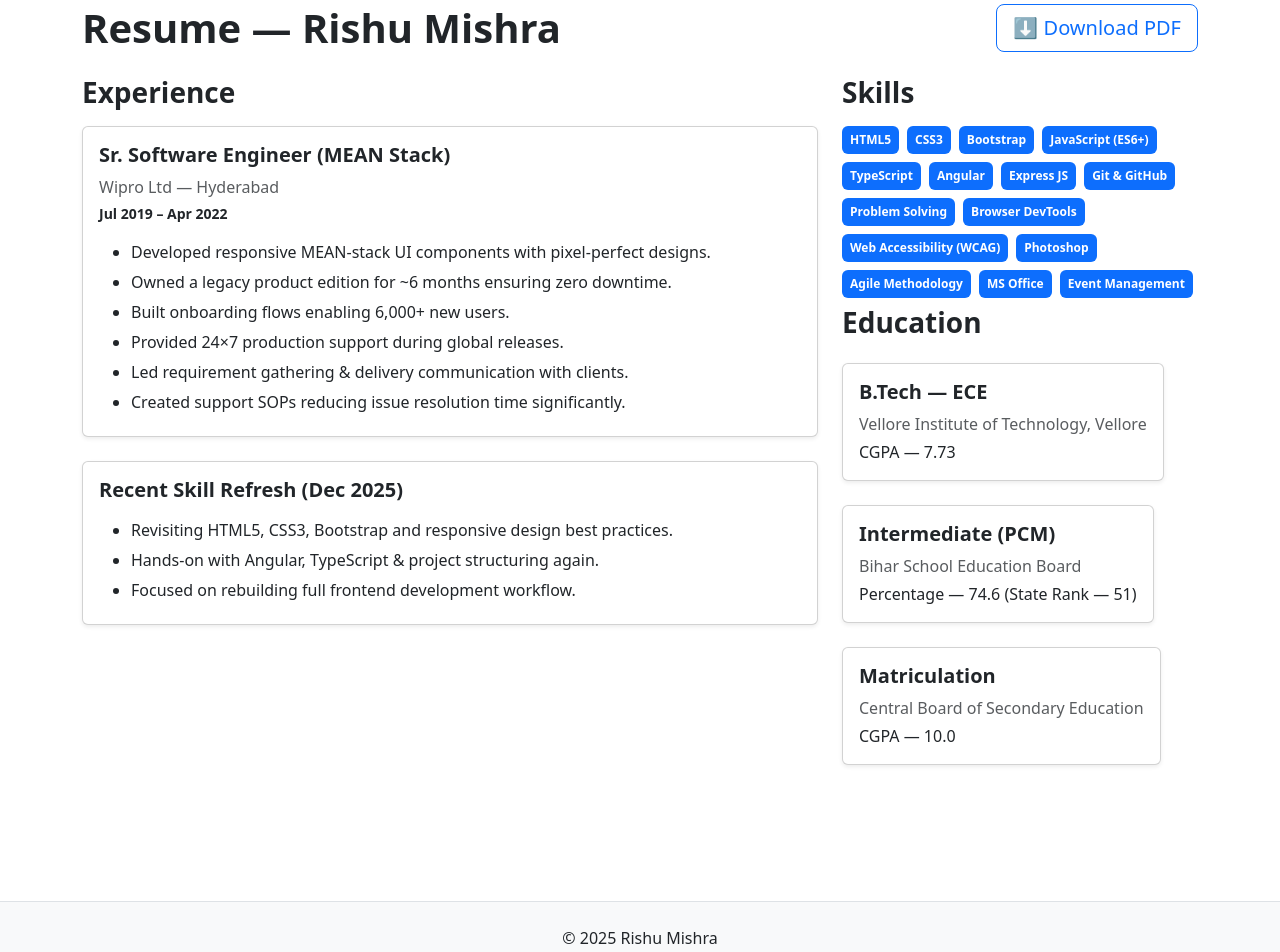
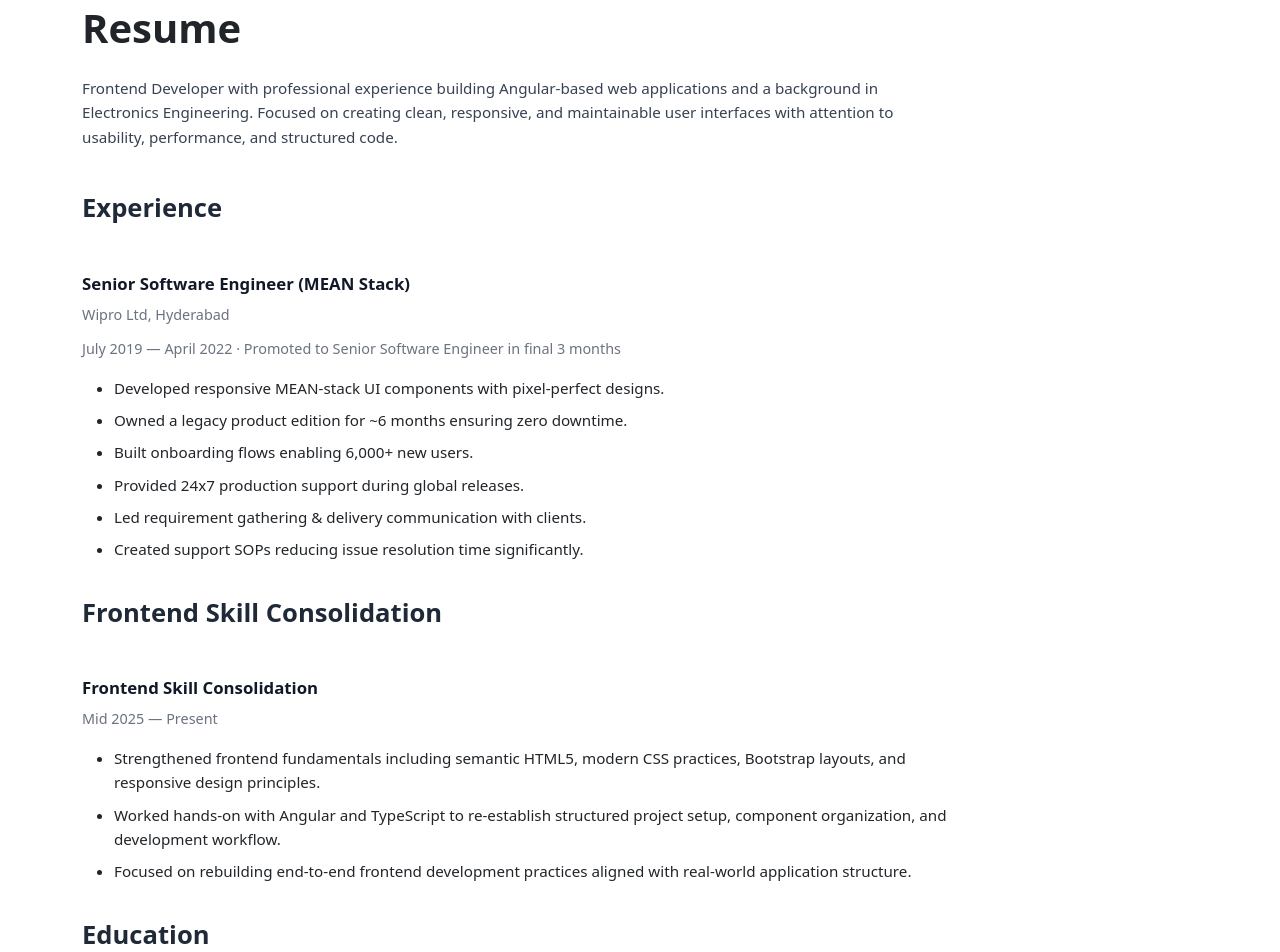
Before and after one commit to RishaanVats/RishuPortfolio, an Angular app: page /resume in a window 1280 px wide. Shown: the part 100-1052 px from the top of the page. Built offline with nearby package versions, Linux system fonts and the light colour scheme.

Commit message:
Reworked Skills Component

```diff
--- a/angular.json
+++ b/angular.json
@@ -27,6 +27,7 @@
               "src/assets"
             ],
             "styles": [
+              "node_modules/bootstrap-icons/font/bootstrap-icons.css",
               "node_modules/bootstrap/dist/css/bootstrap.min.css",
               "src/styles.css"
             ],
--- a/package.json
+++ b/package.json
@@ -30,6 +30,7 @@
     "@angular/platform-browser": "^21.0.0",
     "@angular/router": "^21.0.0",
     "bootstrap": "^5.3.8",
+    "bootstrap-icons": "^1.13.1",
     "rxjs": "~7.8.0",
     "tslib": "^2.3.0"
   },
--- a/src/app/components/hero/hero.html
+++ b/src/app/components/hero/hero.html
@@ -7,7 +7,7 @@
       </p>
       <p class="hero-subtitle ">I build clean, responsive frontend applications using Angular, focusing on performance, usability, and maintainable code.</p>
       <a routerLink="/projects" class="btn btn-primary mt-3 me-2 hero-actions">View Projects</a>
-      <a routerLink="/contact" class="btn btn-outline-primary mt-3 hero-actions">GitHub</a>
+      <a href="https://github.com/RishaanVats" target="_blank" class="btn btn-outline-primary mt-3 hero-actions">GitHub</a>
     </div>
 
     <div class="col-md-6 text-center mt-4">
--- a/src/app/components/resume/resume.css
+++ b/src/app/components/resume/resume.css
@@ -1,3 +1,39 @@
 ul li {
-  margin-bottom: 6px;
+  margin-bottom: 0.5rem;
+  max-width: 100ch;
+  line-height: 1.6;
+  font-size: 0.95rem;
 }
+
+.downloadBtn {
+  text-align-last: center;
+}
+
+.profSummary {
+  font-size: 0.95rem;
+  line-height: 1.6;
+  color: #374151;
+  max-width: 100ch;
+
+}
+
+.profTitle {
+  font-size: 1.05rem;
+  font-weight: 600;
+  margin-bottom: 8px;
+  color: #111827;
+}
+
+.profSubTitle {
+  font-size: 0.9rem;
+  color: #6b7280;
+  margin-bottom: 0.8rem;
+
+}
+
+.sectionHeading {
+  font-size: 1.6rem;
+  font-weight: 700;
+  margin-bottom: 1.2rem;
+  color: #1F2937;
+}
--- a/src/app/components/resume/resume.html
+++ b/src/app/components/resume/resume.html
@@ -2,103 +2,83 @@
 
     <!-- Header -->
     <div class="d-flex flex-column flex-md-row justify-content-between align-items-md-center mb-4">
-        <h1 class="fw-bold mb-3 mb-md-0">Resume — Rishu Mishra</h1>
-
-        <a class="btn btn-outline-primary btn-lg" href="/assets/Rishu_Mishra_Resume.pdf" download>
-            ⬇️ Download PDF
-        </a>
+        <h1 class="fw-bold mb-3 mb-md-0">Resume</h1>
     </div>
 
     <!-- Main Grid -->
     <div class="row g-4">
-
-        <!-- Left Column -->
-        <div class="col-md-8">
-
+        <div>
+            <!-- professional summary -->
+            <p class="profSummary">
+                Frontend Developer with professional experience building Angular-based web applications and a background
+                in Electronics Engineering.
+                Focused on creating clean, responsive, and maintainable user interfaces with attention to usability,
+                performance, and structured code.
+            </p>
+        </div>
         <!-- Experience -->
-            <h3 class="fw-bold mb-3">Experience</h3>
-
-            <div class="card shadow-sm mb-4">
-                <div class="card-body">
-                    <h5 class="card-title fw-bold">Sr. Software Engineer (MEAN Stack)</h5>
-                    <p class="text-muted mb-1">Wipro Ltd — Hyderabad</p>
-                    <p class="small fw-semibold">Jul 2019 – Apr 2022</p>
-
+        <p class="sectionHeading">Experience</p>
+        <div>
+            <p class="profTitle">Senior Software Engineer (MEAN Stack)</p>
+            <p class="profSubTitle">Wipro Ltd, Hyderabad</p>
+            <p class="profSubTitle">July 2019 — April 2022 · Promoted to Senior Software Engineer in final 3 months</p>
+            <div>
                 <ul class="mt-3 mb-0">
                     <li>Developed responsive MEAN-stack UI components with pixel-perfect designs.</li>
                     <li>Owned a legacy product edition for ~6 months ensuring zero downtime.</li>
                     <li>Built onboarding flows enabling 6,000+ new users.</li>
-                        <li>Provided 24×7 production support during global releases.</li>
+                    <li>Provided 24x7 production support during global releases.</li>
                     <li>Led requirement gathering & delivery communication with clients.</li>
                     <li>Created support SOPs reducing issue resolution time significantly.</li>
                 </ul>
             </div>
         </div>
-
-            <!-- Skill Refresh -->
-            <div class="card shadow-sm mb-4">
-                <div class="card-body">
-                    <h5 class="card-title fw-bold">Recent Skill Refresh (Dec 2025)</h5>
-
+        <!-- Frontend Skill Consolidation -->
+        <p class="sectionHeading">Frontend Skill Consolidation</p>
+        <div>
+            <p class="profTitle">Frontend Skill Consolidation</p>
+            <p class="profSubTitle">Mid 2025 — Present</p>
+            <div>
                 <ul class="mt-3 mb-0">
-                        <li>Revisiting HTML5, CSS3, Bootstrap and responsive design best practices.</li>
-                        <li>Hands-on with Angular, TypeScript & project structuring again.</li>
-                        <li>Focused on rebuilding full frontend development workflow.</li>
+                    <li>Strengthened frontend fundamentals including semantic HTML5, modern CSS practices, Bootstrap
+                        layouts, and responsive design principles.</li>
+                    <li>Worked hands-on with Angular and TypeScript to re-establish structured project setup, component
+                        organization, and development workflow.</li>
+                    <li>Focused on rebuilding end-to-end frontend development practices aligned with real-world
+                        application structure.</li>
                 </ul>
             </div>
         </div>
-
+        <!-- Education -->
+        <p class="sectionHeading">Education</p>
+        <div>
+            <h6 class="profTitle">Bachelor of Technology (B.Tech) — Electronics & Communication Engineering</h6>
+            <p class="profSubTitle">VIT University, Vellore</p>
+            <p class="profSubTitle">2015 — 2019</p>
         </div>
-
-        <!-- Right Column -->
-        <div class="col-md-4">
-
-            <!-- Skills -->
+        <div>
+            <h6 class="profTitle">Independent Preparation for Civil Services Examination</h6>
+            <p class="profSubTitle">2022 — 2025</p>
+        </div>
+        <div>
             <h3 class="fw-bold mb-3">Skills</h3>
             <div class="d-flex flex-wrap gap-2 mb-4">
+                <span class="badge bg-primary p-2">Angular</span>
+                <span class="badge bg-primary p-2">TypeScript</span>
+                <span class="badge bg-primary p-2">JavaScript (ES6+)</span>
                 <span class="badge bg-primary p-2">HTML5</span>
                 <span class="badge bg-primary p-2">CSS3</span>
                 <span class="badge bg-primary p-2">Bootstrap</span>
-                <span class="badge bg-primary p-2">JavaScript (ES6+)</span>
-                <span class="badge bg-primary p-2">TypeScript</span>
-                <span class="badge bg-primary p-2">Angular</span>
+                <span class="badge bg-primary p-2">Git & GitHub</span>
                 <span class="badge bg-primary p-2">Express JS</span>
-                <span class="badge bg-primary p-2">Git & GitHub</span>
-                <span class="badge bg-primary p-2">Problem Solving</span>
-                <span class="badge bg-primary p-2">Browser DevTools</span>
-                <span class="badge bg-primary p-2">Web Accessibility (WCAG)</span>
-                <span class="badge bg-primary p-2">Photoshop</span>
-                <span class="badge bg-primary p-2">Agile Methodology</span>
-                <span class="badge bg-primary p-2">MS Office</span>
-                <span class="badge bg-primary p-2">Event Management</span>
-
-                <!-- Education -->
-                <h3 class="fw-bold mb-3">Education</h3>
-
-                <div class="card shadow-sm mb-3">
-                    <div class="card-body">
-                        <h5 class="card-title fw-bold">B.Tech — ECE</h5>
-                        <p class="text-muted mb-1">Vellore Institute of Technology, Vellore</p>
-                        <p class="mb-0">CGPA — 7.73</p>
+            </div>
+            <a class="text-decoration-none" routerLink="/skills" aria-label="View full skills.">View full skills.</a>
+        </div>
+        <!-- Download Resume Buton -->
+        <div class="downloadBtn">
+            <a class="btn btn-outline-primary btn-lg" href="/assets/Rishu_Mishra_Resume.pdf" download>
+                <i class="bi bi-download"></i> Download Resume (PDF)
+            </a>
+            <p class="profSubTitle mt-3">Updated regularly</p>
         </div>
     </div>
-
-                <div class="card shadow-sm mb-3">
-                    <div class="card-body">
-                        <h5 class="card-title fw-bold">Intermediate (PCM)</h5>
-                        <p class="text-muted mb-1">Bihar School Education Board</p>
-                        <p class="mb-0">Percentage — 74.6 (State Rank — 51)</p>
-                    </div>
-                </div>
-
-                <div class="card shadow-sm mb-3">
-                    <div class="card-body">
-                        <h5 class="card-title fw-bold">Matriculation</h5>
-                        <p class="text-muted mb-1">Central Board of Secondary Education</p>
-                        <p class="mb-0">CGPA — 10.0</p>
-                    </div>
-                </div>
-
-            </div>
-        </div>
-    </div>
--- a/src/app/components/resume/resume.ts
+++ b/src/app/components/resume/resume.ts
@@ -1,9 +1,10 @@
 import { Component } from '@angular/core';
+import { RouterLink } from "@angular/router";
 
 @Component({
   selector: 'app-resume',
   standalone: true,
-  imports: [],
+  imports: [RouterLink],
   templateUrl: './resume.html',
   styleUrls: ['./resume.css'],
 })
```
Also changed, not shown: 1 other file (tests, documents, lock files or other folders). Lines whose indentation alone changed are shown as unchanged.
